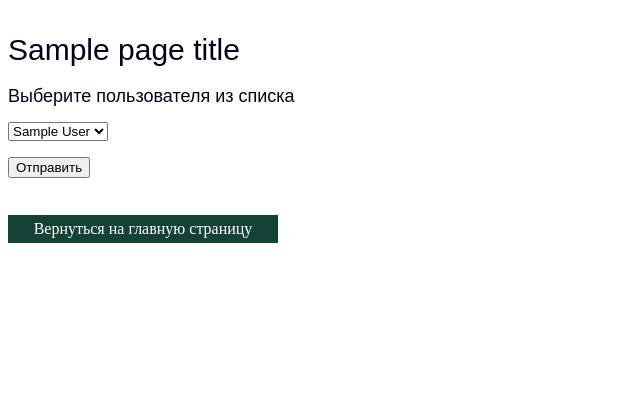
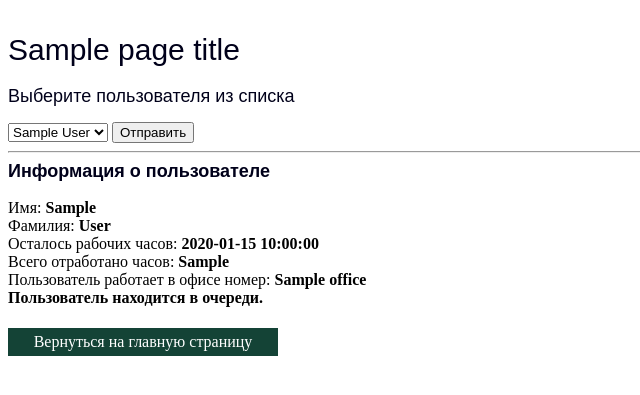
Before and after one commit to mkile/TestWorkPlaceProject, a Flask app: template templates/user_info.html in a window 1280 px wide. Shown: the top 395 px of the page, without its empty margins (0-640 px from the left). Run offline with Flask 2, Linux system fonts and the light colour scheme; the template is opened without the code that fills it: most values are stand-ins (such as "Sample title", 1, 10 or a date in 2020).

Commit message:
Поправил несколько косяков из ревью.

```diff
--- a/main.py
+++ b/main.py
@@ -5,7 +5,7 @@ from sqlite3 import connect
 
 from src.constants import DB_NAME
 from src.logic import set_offices_count, get_offices_count, get_users_in_queue, get_users_in_offices, get_users_info, \
-    try_to_add_user_to_office, process_time_step, remove_user_from_office
+    try_to_add_user_to_office, process_time_step, remove_user_from_office, get_user_by_id
 from src.init import initialize_database
 
 app = Flask(__name__)
@@ -35,7 +35,7 @@ def init():
                 raise ValueError
             set_offices_count(connection(), offices_count)
             return redirect(url_for("index"))
-        except Exception:
+        except ValueError:
             return render_template('init.html', page_title="Повторная инициализация",
                                    error_message="Ошибка ввода количества офисов, повторите попытку.")
     return render_template('init.html', page_title="Инициализация")
@@ -96,15 +96,18 @@ def user_info():
     title = "Вывод информации о пользователе"
     users = get_users_info(connection())
     if request.method == "GET":
-        return render_template("user_info.html", page_title=title, users_list=users, selected_user=-1)
+        return render_template("user_info.html", page_title=title, users_list=users, selected_user=None)
     if request.method == "POST":
         try:
             user_id = int(request.form['selected_user'])
-            user_id = [ind for ind, x in enumerate(users) if x['user_id'] == user_id][0]
+            user_id = get_user_by_id(connection(), user_id)
+            if user_id is None:
+                raise ValueError
+            user = [user for user in users if user["user_id"] == user_id][0]
         except ValueError:
-            return render_template("user_info.html", page_title=title, users_list=users, selected_user=-1,
+            return render_template("user_info.html", page_title=title, users_list=users, selected_user=None,
                                    error_message="Введено некоректное значение идентификатора пользователя")
-        return render_template("user_info.html", page_title=title, users_list=users, selected_user=user_id)
+        return render_template("user_info.html", page_title=title, users_list=users, selected_user=user)
 
 
 @app.route("/skip_time", methods=["POST"])
@@ -120,19 +123,6 @@ def skip_time():
     except ValueError:
         return abort(500)
     return redirect(url_for("index"))
-    pass
-
-
-@app.route("/favicon.ico")
-def favicon():
-    return send_from_directory(os.path.join(app.root_path, 'static'),
-                               'favicon.ico', mimetype='image/vnd.microsoft.icon')
-
-
-@app.route("/stylesheet.css")
-def stylesheet():
-    return send_from_directory(os.path.join(app.root_path, 'templates/css'),
-                               'stylesheet.css', mimetype='text/css')
 
 
 @app.errorhandler(404)
@@ -156,4 +146,4 @@ app.config.from_pyfile('config.py')
 if not initialize_database(connection()):
     quit("An error was encountered during initialization.")
 if __name__ == '__main__':
-    app.run()
+    app.run(debug=True)
--- a/src/logic.py
+++ b/src/logic.py
@@ -28,6 +28,12 @@ def get_users_in_offices(connection):
             ret_result[line[0]].append((line[1] + ' ' if (line[1] is not None) else '') +
                                        (line[2] if (line[2] is not None) else ''))
     return ret_result
+
+
+def get_user_by_id(connection, user_id):
+    """Получить пользователя по идентификатору"""
+    result = connection.execute(f'select id from {USERS_TABLE} where id=?', [user_id])
+    return result.fetchall()[0][0]
 
 
 def add_user_to_office(connection, office_id, user_id):
--- a/templates/add_user.html
+++ b/templates/add_user.html
@@ -1,7 +1,7 @@
 {% extends "base_template.html" %}
 {% block content %}
 <p>{{ error_message }}</p>
-<p><b>Выберите пользователя из списка</b></p>
+<p><strong>Выберите пользователя из списка</strong></p>
   <form action="add_user" method="post" name="visitor">
     <select name="user_id">
       {% for person in persons %}
@@ -12,7 +12,7 @@
     </select>
     <p>Укажите, сколько часов данный сотрудник хотел бы поработать (от 1 до 10 часов):</p>
     <input type="number" name="working_hours" min="1" max="10" value="1">
-    <p><input type="submit" value="Отправить"></p>
+    <button type="submit">Отправить</button>
   </form>
 
 {% endblock %}
--- a/templates/base_template.html
+++ b/templates/base_template.html
@@ -3,7 +3,8 @@
   <head>
     <title>Управление офисным пространством</title>
     <meta name="viewport" content="width=device-width, initial-scale=1.0">
-    <link href="stylesheet.css" rel="stylesheet" media="screen">
+    <link href="{{ url_for('static', filename='/css/stylesheet.css') }}" rel="stylesheet" media="screen">
+    <link rel="shortcut icon" href="{{ url_for('static', filename='favicon.ico') }}">
   </head>
   <body>
   <h2>{{ page_title }}</h2>
--- a/templates/init.html
+++ b/templates/init.html
@@ -5,6 +5,6 @@
   <form action = "init" method = "post">
     <input type="number" size="10" name="offices_count" min="1" max="10" value="1">
     <p>Укажите число от 1 до 10.</p>
-    <input type="submit">
+    <button type="submit">Отправить</button>
   </form>
 {% endblock %}
--- a/templates/main.html
+++ b/templates/main.html
@@ -37,7 +37,7 @@
   <form action = "skip_time" method = "post">
     <p><input type="number" name="add_hours" value="1" min="1" max="10">
       Укажите количество часов на которое переместиться вперед (не более 10)</p>
-    <input type="submit" name="actions" value="Выполнить">
+    <button type="submit" name="actions">Выполнить</button>
   </form>
 
 {% endblock %}
--- a/templates/remove_user.html
+++ b/templates/remove_user.html
@@ -1,7 +1,7 @@
 {% extends "base_template.html" %}
 {% block content %}
 <p>{{ error_message }}</p>
-<p><b>Выберите пользователя из списка</b></p>
+<p><strong>Выберите пользователя из списка</strong></p>
   <form action="remove_user" method="post" name="visitor">
     <select name="user_id">
       {% for person in persons %}
@@ -10,7 +10,7 @@
         </option>
       {% endfor %}
     </select>
-    <p><input type="submit" value="Отправить"></p>
+    <button type="submit">Отправить</button>
   </form>
 
 {% endblock %}
--- a/templates/user_info.html
+++ b/templates/user_info.html
@@ -10,28 +10,28 @@
         </option>
       {% endfor %}
     </select>
-    <p><input type="submit" value="Отправить"></p>
+      <button type="submit">Отправить</button>
   </form>
-    {% if selected_user > -1 %}
+{% if not selected_user is none %}
 <hr>
       <h4><b>Информация о пользователе</b></h4>
 <br>
-Имя: <b>{{ users_list[selected_user]["First_name"] }}</b> <br>
-Фамилия: <b>{{ users_list[selected_user]["Last_name"] }}</b> <br>
-Осталось рабочих часов: <b>{{ users_list[selected_user]["R_work_time"] }}</b> <br>
-Всего отработано часов: <b>{{ users_list[selected_user]["Work_hours"] }}</b> <br>
-      {% if not users_list[selected_user]["Office"] is none %}
-Пользователь работает в офисе номер: <b>{{ users_list[selected_user]["Office"] }}</b>
+Имя: <b>{{ selected_user["First_name"] }}</b> <br>
+Фамилия: <b>{{ selected_user["Last_name"] }}</b> <br>
+Осталось рабочих часов: <b>{{ selected_user["R_work_time"] }}</b> <br>
+Всего отработано часов: <b>{{ selected_user["Work_hours"] }}</b> <br>
+      {% if not selected_user["Office"] is none %}
+Пользователь работает в офисе номер: <b>{{ selected_user["Office"] }}</b>
       {% else %}
         Пользователь в настояшее время не работает в офисе
       {% endif %}
       <br>
-      {% if not users_list[selected_user]["Queue"] is none %}
+      {% if not selected_user["Queue"] is none %}
 <b>Пользователь находится в очереди.</b>
       {% else %}
         Пользователь в настоящее время не в очереди.
       {% endif %}
       <br>
-    {% endif %}
+{% endif %}
 
 {% endblock %}
```
Also changed, not shown: static/css/stylesheet.css (renamed from templates/css/stylesheet.css).
